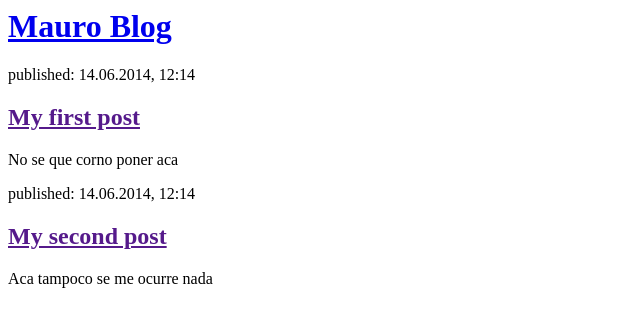
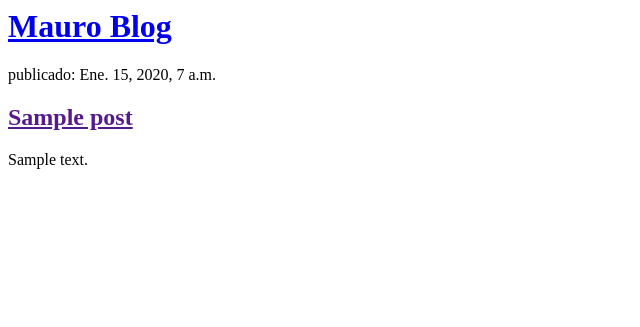
Before and after one commit to maurobarone86/my-first-blog, a Django app: page / in a window 1280 px wide. Shown: the top 327 px of the page, without its empty margins (0-640 px from the left). Run offline with Django 3.2, Linux system fonts and the light colour scheme; tables that the repository leaves empty hold one stand-in row (values such as "Sample post").

Commit message:
Templates modificados para mostrar post desde la base de datos.

```diff
--- a/blog/templates/blog/post_list.html
+++ b/blog/templates/blog/post_list.html
@@ -6,17 +6,12 @@
         <div>
             <h1><a href="/">Mauro Blog</a></h1>
         </div>
-
-        <div>
-            <p>published: 14.06.2014, 12:14</p>
-            <h2><a href="">My first post</a></h2>
-            <p>No se que corno poner aca</p>
-        </div>
-
-        <div>
-            <p>published: 14.06.2014, 12:14</p>
-            <h2><a href="">My second post</a></h2>
-            <p>Aca tampoco se me ocurre nada</p>
-        </div>
+        {% for post in posts %}
+    <div>
+        <p> publicado: {{ post.published_date }}</p>
+        <h2><a href="">{{ post.title }}</a></h2>
+        <p>{{ post.text|linebreaksbr }}</p>
+    </div>
+        {% endfor %}
     </body>
 </html>
--- a/blog/views.py
+++ b/blog/views.py
@@ -1,5 +1,8 @@
 from django.shortcuts import render
+from django.utils import timezone
+from .models import Post
 
 # Create your views here.
 def post_list(request):
-    return render(request, 'blog/post_list.html', {})
+    posts = Post.objects.filter(published_date__lte=timezone.now()).order_by('published_date')
+    return render(request, 'blog/post_list.html', {'posts': posts})
```
